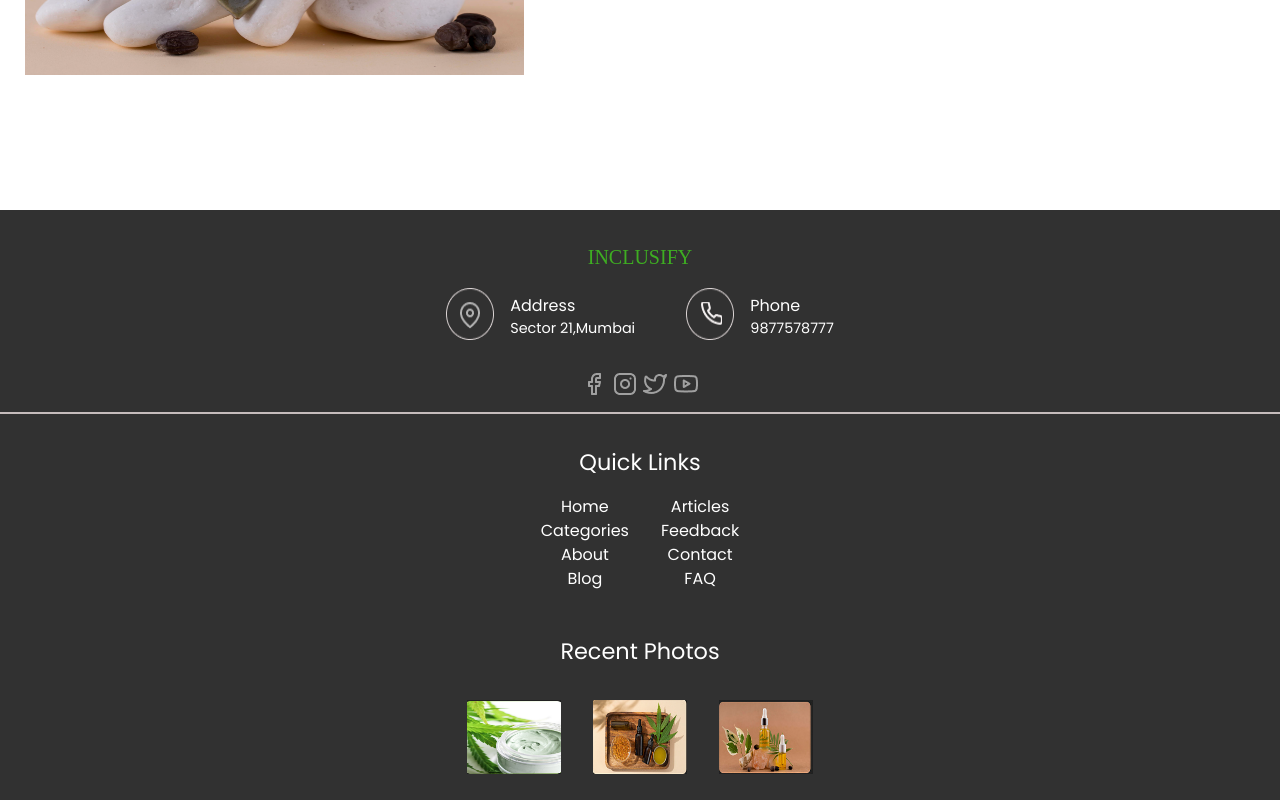
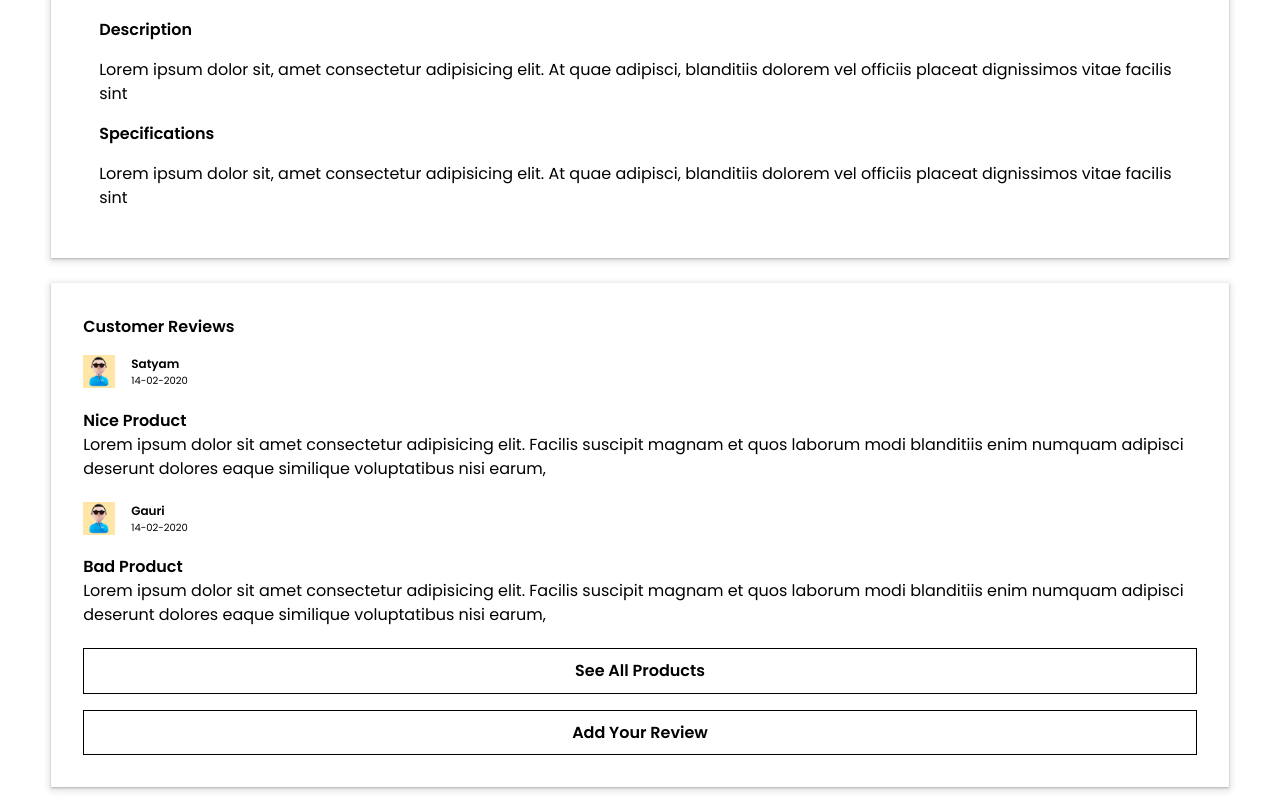
Before and after one commit to dhanashreemhatre/Multi-Vendor-Ecommerce-Platform, a Next.js app: page /product-details/1 in a window 1280 px wide. Shown: the part 680-1480 px from the top of the page. Built offline with nearby package versions, Linux system fonts and the light colour scheme.

Commit message:
added: product-details page content

```diff
--- a/src/app/product-details/[slug]/page.tsx
+++ b/src/app/product-details/[slug]/page.tsx
@@ -21,12 +21,13 @@ function page() {
             <div className={styles.product_info}>
                 <div className={styles.title_product}>
                 <h1>Beautiful Handmade Duck Toy</h1>
-                <h2>100% Pure</h2>
                 <div className={styles.review}>
-                    <Image src={star} alt="loading image" priority height={30} />
-                    <Image src={star} alt="loading image" priority height={30} />
-                    <h1>200 reviews</h1>
+                    <Image src={star} alt="loading image" priority height={24} />
+                    <Image src={star} alt="loading image" priority height={24} />
+                    <h1>(200 reviews)</h1>
+
                 </div>
+                <p>Basically I just want to run through the database and make some calculations/updates.</p>
 
                 <div className={styles.price_items}>
                     <div className={styles.price}>
@@ -49,6 +50,85 @@ function page() {
                 </div>
                 </div>
             </div>
+
+        </div>
+        <div className={styles.prod_desc}>
+            <div className={styles.prod_desc_item}>
+                <h1>Description</h1>
+                <p>
+                Lorem ipsum dolor sit, amet consectetur adipisicing elit. At quae
+                adipisci, blanditiis dolorem vel officiis placeat dignissimos
+                vitae facilis sint{" "}
+                </p>
+                <h1>Specifications</h1>
+                <p>
+                Lorem ipsum dolor sit, amet consectetur adipisicing elit. At quae
+                adipisci, blanditiis dolorem vel officiis placeat dignissimos
+                vitae facilis sint{" "}
+                </p>
+            </div>
+            </div>
+        <div className={styles.customer_review}>
+          <div className={styles.customer_review_items}>
+            <h1>Customer Reviews</h1>
+            <div className={styles.user_detalis}>
+              <div className={styles.avtar_user1}>
+                <Image
+                  src={Boys}
+                  alt="loading image"
+                  height={32}
+                  width={32}
+                  className={styles.avtar_boys}
+                />
+
+                <div className={styles.name}>
+                  <h1>Satyam</h1>
+                  <h2>14-02-2020</h2>
+                </div>
+              </div>
+              <div className={styles.review_main}>
+                <h1>Nice Product</h1>
+                <p>
+                  Lorem ipsum dolor sit amet consectetur adipisicing elit.
+                  Facilis suscipit magnam et quos laborum modi blanditiis enim
+                  numquam adipisci deserunt dolores eaque similique voluptatibus
+                  nisi earum,
+                </p>
+              </div>
+
+              <div className={styles.avtar_user1}>
+                <Image
+                  src={Boys}
+                  alt="loading image"
+                  height={32}
+                  width={32}
+                  className={styles.avtar_boys}
+                />
+
+                <div className={styles.name}>
+                  <h1>Gauri</h1>
+                  <h2>14-02-2020</h2>
+                </div>
+              </div>
+              <div className={styles.review_main}>
+                <h1>Bad Product</h1>
+                <p>
+                  Lorem ipsum dolor sit amet consectetur adipisicing elit.
+                  Facilis suscipit magnam et quos laborum modi blanditiis enim
+                  numquam adipisci deserunt dolores eaque similique voluptatibus
+                  nisi earum,
+                </p>
+              </div>
+              <div className={styles.buttons_review}>
+                <div className={styles.box1_button}>See All Products</div>
+                <div className={styles.box1_button}>Add Your Review</div>
+              </div>
+
+
+            </div>
+
+          </div>
+
         </div>
         <Footer/>
     </div>
--- a/src/app/product-details/[slug]/product-details.module.css
+++ b/src/app/product-details/[slug]/product-details.module.css
@@ -1,6 +1,6 @@
 .product_details{
     display: grid;
-    grid-template-columns: 1fr 1fr;
+    grid-template-columns: 1fr 2fr;
     gap: 2rem;
 }
 .product_image .image{
@@ -11,7 +11,7 @@
 }
 .icons{
     display: flex;
-    gap: 3rem;
+    gap: 1.5rem;
 }
 .icons .share,
   .icons .save {
@@ -52,7 +52,7 @@
     display: flex;
     align-items: center;
     justify-content: center;
-    font-size: 0.7rem;
+    font-size: 0.9rem;
     font-weight: bold;
   }
 
@@ -91,3 +91,101 @@
     font-weight: bold;
     color: white;
   }
+  .prod_desc{
+    box-sizing: border-box;
+    margin: 2% 4%;
+    box-shadow: rgba(60, 64, 67, 0.3) 0px 1px 2px 0px, rgba(60, 64, 67, 0.15) 0px 2px 6px 2px;
+
+  }
+
+  .prod_desc_item{
+    display: flex;
+    flex-direction: column;
+    gap: 1rem;
+    padding: 3rem;
+  }
+
+  .prod_desc_item h1{
+    font-size: 1rem;
+    font-weight: bold;
+  }
+
+  .prod_desc_item p{
+    text-align: left;
+  }
+
+  .customer_review{
+    margin: 2% 4%;
+    box-shadow: rgba(60, 64, 67, 0.3) 0px 1px 2px 0px, rgba(60, 64, 67, 0.15) 0px 2px 6px 2px;
+    margin-top: 1rem; /* Add a margin to separate screen2 from screen1 */
+  }
+  .customer_review_items{
+    display: flex;
+    flex-direction: column;
+    gap: 1rem;
+    padding: 2rem;
+  }
+
+  .customer_review_items h1{
+    font-size: 1rem;
+    font-weight: bold;
+  }
+.avtar_user1{
+    display: flex;
+    gap: 1rem;
+}
+.user_detalis{
+    display: flex;
+    flex-direction: column;
+    gap: 1.3rem;
+}
+.name{
+    display: flex;
+    flex-direction: column;
+}
+.name h1{
+    font-size: 0.75rem;
+}
+.name h2{
+    font-weight: 400;
+    font-size: 0.625rem;
+}
+.avtar-boys{
+    height: 2rem;
+    width: 2rem;
+    border-radius: 2rem;
+}
+
+.buttons_review{
+    display: flex;
+    flex-direction: column;
+    gap: 1rem;
+}
+
+.buttons_review .box1_button{
+    width: 100%;
+    height: 5.7vh;
+    border: 1px solid black;
+    display: flex;
+    justify-content: center;
+    align-items: center;
+    font-size: 1rem;
+    font-weight: bold;
+}
+
+@media (max-width:800px) {
+  .product_details{
+    display: flex;
+    flex-direction: column;
+    justify-content: center;
+
+}
+.product_image{
+  display: flex;
+  justify-content: center;
+}
+
+.product_info{
+  margin: 5%;
+}
+}
```
